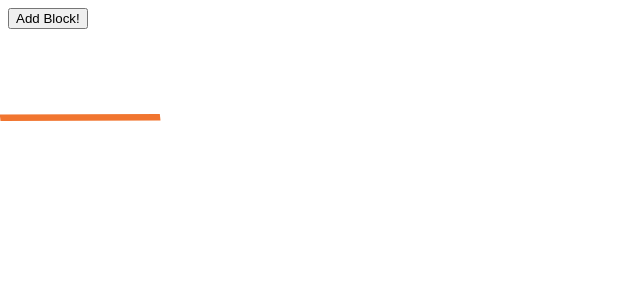
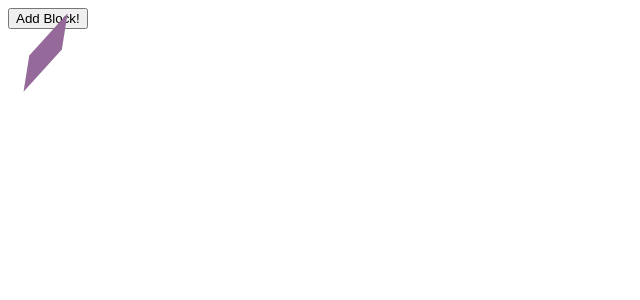
Before and after one commit to T-Tommy/react-state, a React app: page / in a window 1280 px wide. Shown: the top 300 px of the page, without its empty margins (0-640 px from the left). Built offline with nearby package versions, Linux system fonts and the light colour scheme.

Commit message:
more fun stuff

```diff
--- a/src/components/RandomColor.js
+++ b/src/components/RandomColor.js
@@ -5,9 +5,13 @@ export default class RandomColor extends PureComponent {
     color: { r: 0, g: 0, b: 0 },
     trigger: new Date(),
     interval: Math.random() * 1000,
-    rotation: (Math.random() * 720) - 360,
-    xpos: (Math.random() * 40) - 20,
-    ypos: (Math.random() * 40) - 20
+    rotation: 0,
+    xpos: 0,
+    ypos: 0,
+    scale: 1,
+    xskew: 0,
+    yskew: 0,
+    radius: 0
   }
 
   randomColor = () => ({
@@ -23,8 +27,11 @@ export default class RandomColor extends PureComponent {
         trigger: new Date(),
         interval: Math.random() * 1000,
         rotation: (Math.random() * 720) - 360,
-        xpos: (Math.random() * 40) - 20,
-        ypos: (Math.random() * 40) - 20
+        xpos: (Math.random() * 100) - 50,
+        ypos: (Math.random() * 100) - 50,
+        scale: Math.random() * 2,
+        xskew: (Math.random() * 90) - 45,
+        yskew: (Math.random() * 90) - 45
       }), this.state.interval
     );
   }
@@ -40,10 +47,22 @@ export default class RandomColor extends PureComponent {
       display: 'inline-block',
       'box-sizing': 'border-box',
       background: `rgb(${r}, ${g}, ${b})`,
-      height: '20vh',
-      width: '20vh',
-      transition: `background ${this.state.interval / 1000}s linear, transform ${this.state.interval / 250}s linear`,
-      transform: `rotate(${this.state.rotation}deg) translate(${this.state.xpos}vh, ${this.state.ypos}vh) rotateX(${this.state.rotation}deg) rotateY(${this.state.rotation}deg) rotateZ(${this.state.rotation}deg)`
+      height: '10vh',
+      width: '10vh',
+      transition: `
+        background ${this.state.interval / 1000}s linear,
+        transform ${this.state.interval / 100}s ease
+      `,
+      transform: `
+        rotate(${this.state.rotation}deg)
+        translate(${this.state.xpos}vh, ${this.state.ypos}vh)
+        rotateX(${this.state.rotation}deg)
+        rotateY(${this.state.rotation}deg)
+        rotateZ(${this.state.rotation}deg)
+        scale(${this.state.scale})
+        skewX(${this.state.xskew}deg)
+        skewY(${this.state.yskew}deg)
+      `
     };
     return <div style={ styles }></div>;
   }
```
